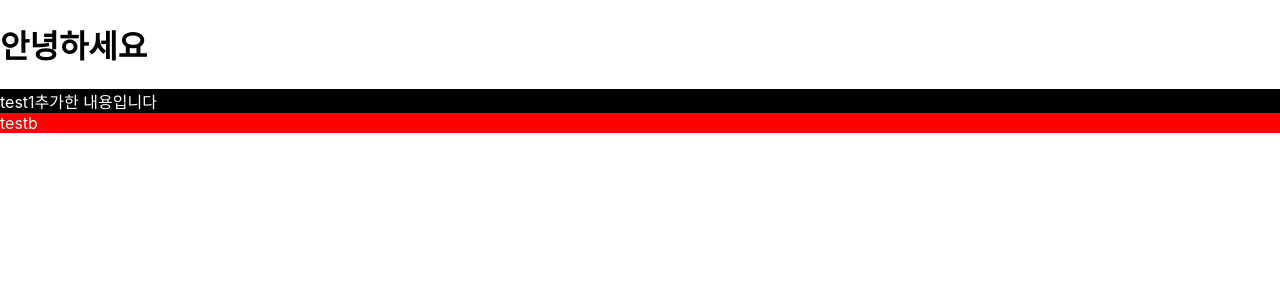
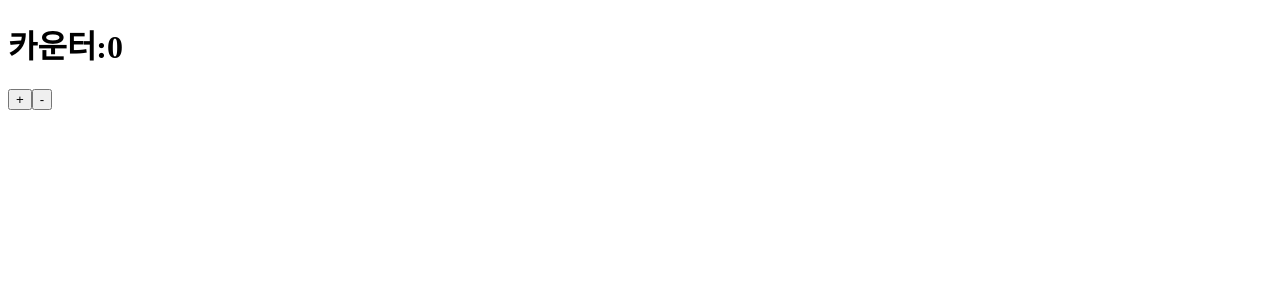
Before and after one commit to naehyun25/react_review, a React (Create React App) app: page / in a window 1280 px wide. Shown: the top 300 px of the page. Built offline with nearby package versions, Linux system fonts and the light colour scheme.

Commit message:
Class:2023.03.23:Redux1

```diff
--- a/package.json
+++ b/package.json
@@ -9,8 +9,10 @@
     "axios": "^1.3.4",
     "react": "^18.2.0",
     "react-dom": "^18.2.0",
+    "react-redux": "^8.0.5",
     "react-router-dom": "^6.9.0",
     "react-scripts": "5.0.1",
+    "redux": "^4.2.1",
     "web-vitals": "^2.1.4"
   },
   "scripts": {
--- a/src/App.js
+++ b/src/App.js
@@ -1,16 +1,26 @@
 import React from "react";
-import Test from "./test/Test";
-import TestB from "./test/TestB";
+import { connect } from "react-redux";
+import {incrementCounter, decrementCounter} from "./reduxActions";
+
+function App({count, incrementCounter, decrementCounter}) {
+return(
+  <div>
+    <h1>카운터:{count}</h1>{/* {count}는 리듀서에 있고, 스토어에 리듀서연결-> /index-> store/ -> /index->App/ */}
+    <button onClick={incrementCounter}>+</button>
+    <button onClick={decrementCounter}>-</button>
+  </div>
+  )
+}
+//상태를 속성과 연결, react-redux 에 문법있음
+function mapStateToprops(state){
+  return{
+    count: state.count
+  }
+}
 
 
-function App() {
-return(
-  <>
-    <h1>안녕하세요</h1>
-    <Test text="추가한 내용입니다"></Test>
-    <TestB></TestB>
-  </>
-  )
-}
+export default connect(mapStateToprops,{incrementCounter, decrementCounter})(App);
+// connect= 제공 method
+//dicpatch 는 connect 안에 들어가있다.(js에서는 따로 써줘야했지만 connect 에 있어서 같이 됨. )
 
-export default App;
+//export default App;
--- a/src/index.js
+++ b/src/index.js
@@ -1,15 +1,13 @@
 import React from 'react';
 import ReactDOM from 'react-dom/client';
-import './index.css';
 import App from './App';
-import reportWebVitals from './reportWebVitals';
+import store from './store';
+import { Provider } from 'react-redux';//store를 prop으로 사용해서 provider(공급자) 로 감싸야됨.
 
 const root = ReactDOM.createRoot(document.getElementById('root'));
 root.render(
-  <React.StrictMode>
+  <Provider store={store}>
     <App />
-  </React.StrictMode>
+  </Provider>
+
 );
-
-
-reportWebVitals();
--- /dev/null
+++ b/src/reduxActions/index.js
@@ -0,0 +1,9 @@
+//action 2개 생성
+
+export const incrementCounter = () => {
+    return {type : "INCREMENT"};
+}
+
+export const decrementCounter = () => {
+    return {type : "DECREMENT"};
+}
--- /dev/null
+++ b/src/reduxReducers/index.js
@@ -0,0 +1,19 @@
+//오늘은 리듀서 1개만
+
+const initState = {count:0}
+const rootReducer = (state=initState, action)=>{
+    switch (action.type){
+        case "INCREMENT" :
+            return{
+                ...state, //혹시 state 값이 추가가 되면 전달받으려고 ... 전개 연산자였나 넣은거
+                 count: state.count+1
+            };
+        case "DECREMENT" :
+            return{
+                ...state,
+                 count: state.count-1
+            };
+            default: return state;
+    }
+};
+export default rootReducer;
--- /dev/null
+++ b/src/store.js
@@ -0,0 +1,6 @@
+import {createStore} from "redux";
+import rootReducer from "./reduxReducers"
+
+const store = createStore(rootReducer);
+
+export default store;
```
Also changed, not shown: 1 other file (tests, documents, lock files or other folders).
